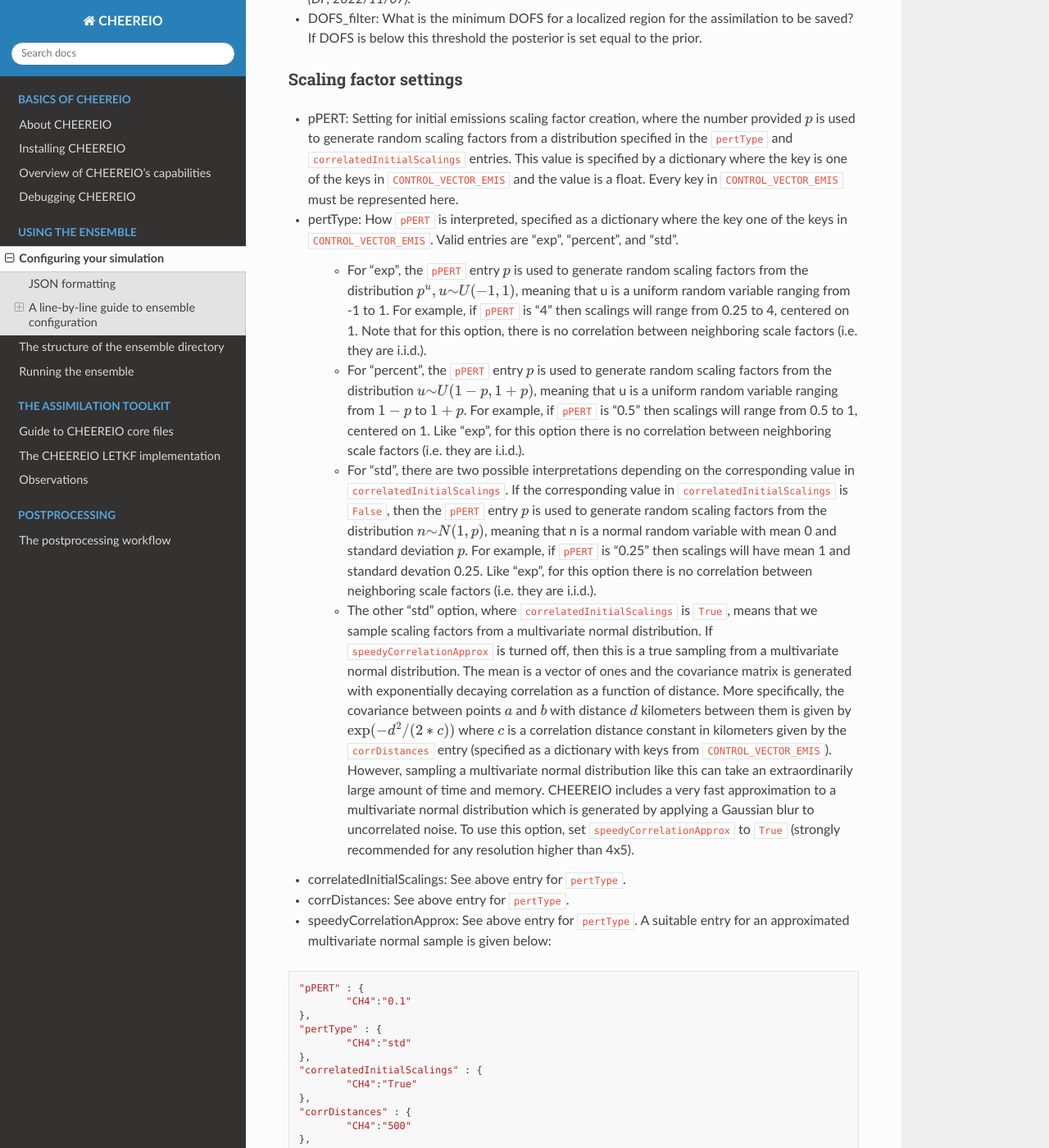
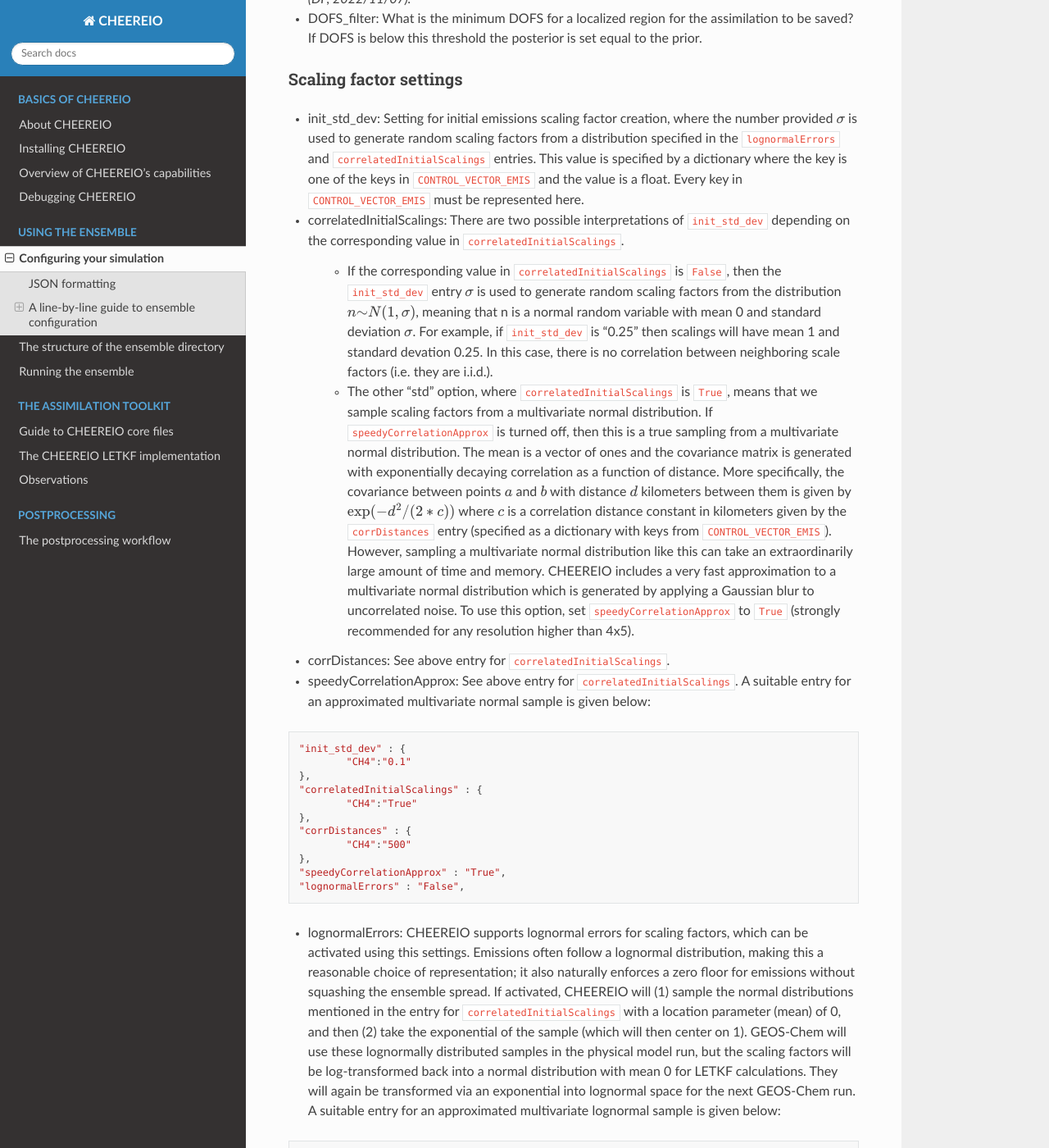
Before and after one commit to drewpendergrass/CHEEREIO, a Sphinx documentation site: the page built from docs/The-ensemble-configuration-file.rst, in a window 1280 px wide and 1400 px high, scrolled down 9246 px. Shown: the whole window at 82% size. Built offline with Sphinx 7.4.7 and the Read the Docs theme 2.0.0, drawn with Linux system fonts in a browser that asks for light colours; some of the changed text lies outside the part shown.

Commit message:
finish cleaning up removal of non-normal/lognormal distributions

```diff
--- a/docs/The-ensemble-configuration-file.rst
+++ b/docs/The-ensemble-configuration-file.rst
@@ -229,24 +229,18 @@ Observation settings
 Scaling factor settings
 ~~~~~~~~~~~~~
 
-* pPERT: Setting for initial emissions scaling factor creation, where the number provided :math:`p` is used to generate random scaling factors from a distribution specified in the ``pertType`` and ``correlatedInitialScalings`` entries. This value is specified by a dictionary where the key is one of the keys in ``CONTROL_VECTOR_EMIS`` and the value is a float. Every key in ``CONTROL_VECTOR_EMIS`` must be represented here.
-* pertType: How ``pPERT`` is interpreted, specified as a dictionary where the key one of the keys in ``CONTROL_VECTOR_EMIS``. Valid entries are "exp", "percent", and "std".
+* init_std_dev: Setting for initial emissions scaling factor creation, where the number provided :math:`\sigma` is used to generate random scaling factors from a distribution specified in the ``lognormalErrors`` and ``correlatedInitialScalings`` entries. This value is specified by a dictionary where the key is one of the keys in ``CONTROL_VECTOR_EMIS`` and the value is a float. Every key in ``CONTROL_VECTOR_EMIS`` must be represented here.
+* correlatedInitialScalings: There are two possible interpretations of ``init_std_dev`` depending on the corresponding value in ``correlatedInitialScalings``.
 
-   * For "exp", the ``pPERT`` entry :math:`p` is used to generate random scaling factors from the distribution :math:`p^u,\\ u{\sim}U(-1,1)`, meaning that u is a uniform random variable ranging from -1 to 1. For example, if ``pPERT`` is "4" then scalings will range from 0.25 to 4, centered on 1. Note that for this option, there is no correlation between neighboring scale factors (i.e. they are i.i.d.).
-   * For "percent",  the ``pPERT`` entry :math:`p` is used to generate random scaling factors from the distribution :math:`u{\sim}U(1-p,1+p)`, meaning that u is a uniform random variable ranging from :math:`1-p` to :math:`1+p`. For example, if ``pPERT`` is "0.5" then scalings will range from 0.5 to 1, centered on 1.  Like "exp", for this option there is no correlation between neighboring scale factors (i.e. they are i.i.d.).
-   * For "std",  there are two possible interpretations depending on the corresponding value in ``correlatedInitialScalings``. If the corresponding value in ``correlatedInitialScalings`` is ``False``, then the  ``pPERT`` entry :math:`p` is used to generate random scaling factors from the distribution :math:`n{\sim}N(1,p)`, meaning that n is a normal random variable with mean 0 and standard deviation :math:`p`. For example, if ``pPERT`` is "0.25" then scalings will have mean 1 and standard devation 0.25.  Like "exp", for this option there is no correlation between neighboring scale factors (i.e. they are i.i.d.).
+   * If the corresponding value in ``correlatedInitialScalings`` is ``False``, then the  ``init_std_dev`` entry :math:`\sigma` is used to generate random scaling factors from the distribution :math:`n{\sim}N(1,\sigma)`, meaning that n is a normal random variable with mean 0 and standard deviation :math:`\sigma`. For example, if ``init_std_dev`` is "0.25" then scalings will have mean 1 and standard devation 0.25.  In this case, there is no correlation between neighboring scale factors (i.e. they are i.i.d.).
    * The other "std" option, where ``correlatedInitialScalings`` is ``True``, means that we sample scaling factors from a multivariate normal distribution. If ``speedyCorrelationApprox`` is turned off, then this is a true sampling from a multivariate normal distribution. The mean is a vector of ones and the covariance matrix is generated with exponentially decaying correlation as a function of distance. More specifically, the covariance between points :math:`a` and :math:`b` with distance :math:`d` kilometers between them is given by :math:`\exp(-d^2/(2*c))` where :math:`c` is a correlation distance constant in kilometers given by the ``corrDistances`` entry (specified as a dictionary with keys from ``CONTROL_VECTOR_EMIS``). However, sampling a multivariate normal distribution like this can take an extraordinarily large amount of time and memory. CHEEREIO includes a very fast approximation to a multivariate normal distribution which is generated by applying a Gaussian blur to uncorrelated noise. To use this option, set ``speedyCorrelationApprox`` to ``True`` (strongly recommended for any resolution higher than 4x5).
 
-* correlatedInitialScalings: See above entry for ``pertType``.
-* corrDistances: See above entry for ``pertType``.
-* speedyCorrelationApprox: See above entry for ``pertType``. A suitable entry for an approximated multivariate normal sample is given below:
+* corrDistances: See above entry for ``correlatedInitialScalings``.
+* speedyCorrelationApprox: See above entry for ``correlatedInitialScalings``. A suitable entry for an approximated multivariate normal sample is given below:
 ::
 
-	"pPERT" : {
+	"init_std_dev" : {
 		"CH4":"0.1"
-	},
-	"pertType" : {
-		"CH4":"std"
 	},
 	"correlatedInitialScalings" : {
 		"CH4":"True"
@@ -255,6 +249,22 @@ Scaling factor settings
 		"CH4":"500"
 	},
 	"speedyCorrelationApprox" : "True",
+	"lognormalErrors" : "False",
+
+* lognormalErrors: CHEEREIO supports lognormal errors for scaling factors, which can be activated using this settings. Emissions often follow a lognormal distribution, making this a reasonable choice of representation; it also naturally enforces a zero floor for emissions without squashing the ensemble spread. If activated, CHEEREIO will (1) sample the normal distributions mentioned in the entry for ``correlatedInitialScalings`` with a location parameter (mean) of 0, and then (2) take the exponential of the sample (which will then center on 1). GEOS-Chem will use these lognormally distributed samples in the physical model run, but the scaling factors will be log-transformed back into a normal distribution with mean 0 for LETKF calculations. They will again be transformed via an exponential into lognormal space for the next GEOS-Chem run. A suitable entry for an approximated multivariate lognormal sample is given below:
+::
+
+	"init_std_dev" : {
+		"CH4":"0.1"
+	},
+	"correlatedInitialScalings" : {
+		"CH4":"True"
+	},
+	"corrDistances" : {
+		"CH4":"500"
+	},
+	"speedyCorrelationApprox" : "True",
+	"lognormalErrors" : "True",
 
 * MaskOceanScaleFactor: Should scaling factors be allowed to vary over the oceans? A dictionary with keys matching ``CONTROL_VECTOR_EMIS`` and with values of "True" or "False" for each entry. If "True", scaling factors for that species over the ocean are always set to 1 across all ensemble members (i.e. no assimilation calculated).
 * MaskCoastsGT25pctOcean: Should we use a looser definition of ocean, including grid cells with at least 25% ocean within the definition? "True" or "False". If oceans are masked, setting this to "True" eliminates many coastal cells which can have problematic satellite retrievals for some products.
--- a/ens_config_CH4.json
+++ b/ens_config_CH4.json
@@ -126,7 +126,7 @@
 	"comment015" : "******************************************************************************",
 	"comment016" : "********************SPECIFY BELOW SCALING FACTOR SETTINGS*********************",
 	"comment017" : "******************************************************************************",
-	"pPERT" : {
+	"init_std_dev" : {
 		"CH4":"0.1"
 	},
 	"correlatedInitialScalings" : {
```
Also changed, not shown: 2 other files.
